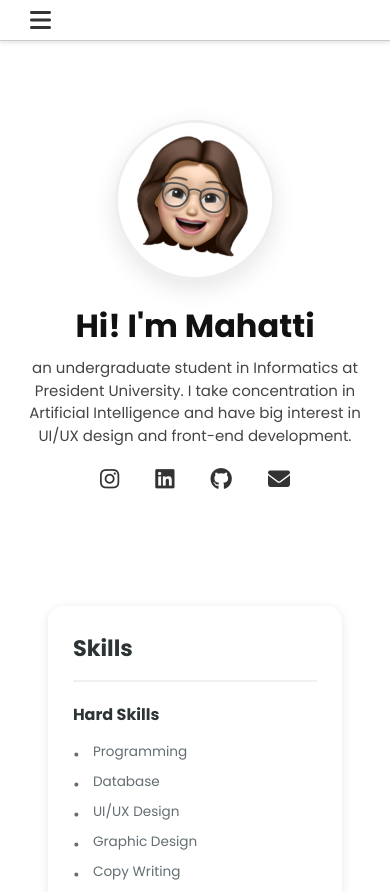
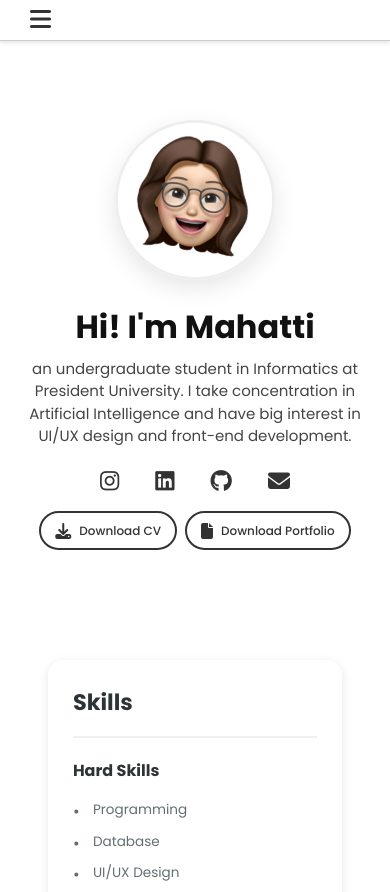
Before and after one commit to mahatti/mhtea-porto, a plain HTML site: page index.html in a window 390 px wide. Shown: the top 892 px of the page. Drawn offline with Linux system fonts and the light colour scheme.

Commit message:
download cv

```diff
--- a/index.html
+++ b/index.html
@@ -3,7 +3,9 @@
 
 <head>
   <meta charset="UTF-8" />
-  <meta name="viewport" content="width=device-width, initial-scale=1.0" />
+  <meta http-equiv="X-UA-Compatible" content="IE=edge" />
+  <meta name="viewport" content="width=device-width, initial-scale=1.0, shrink-to-fit=no" />
+  <meta name="format-detection" content="telephone=no" />
   <title>Mahatti Portfolio</title>
   <link rel="stylesheet" href="style.css" />
   <link href="https://cdnjs.cloudflare.com/ajax/libs/font-awesome/6.5.0/css/all.min.css" rel="stylesheet" />
@@ -47,7 +49,17 @@
         <a href="https://github.com/mahatti" target="_blank"><i class="fab fa-github"></i></a>
         <a href="mailto:mademahatti@gmail.com"><i class="fas fa-envelope"></i></a>
       </div>
-    </div>
+      <div class="download-buttons">
+        <a href="files/cv-mahatti.pdf" download="cv-mahatti.pdf" class="download-btn cv-btn">
+          <i class="fas fa-download"></i>
+          Download CV
+        </a>
+        <a href="files/porto-mahatti.pdf" download="porto-mahatti.pdf" class="download-btn portfolio-btn">
+          <i class="fa-solid fa-file"></i>
+          Download Portfolio
+        </a>
+      </div>
+          </div>
     <div class="image-section">
       <img src="img/mahatti-avatar.JPEG" alt="Mahatti Memoji" />
     </div>
@@ -474,6 +486,38 @@
 
   <section id="design" class="design">
     <h2>Design Portfolio</h2>
+
+    <!-- UI Design Portfolio Section -->
+    <div class="design-portfolio-section">
+      <div class="design-portfolio-title">UI Design Portofolio</div>
+      <div class="design-carousel">
+        <div class="design-carousel-item">
+          <img src="img-design-ui/7.png" alt="UI Design 1">
+        </div>
+        <div class="design-carousel-item">
+          <img src="img-design-ui/8.png" alt="UI Design 1">
+        </div>
+        <div class="design-carousel-item">
+          <img src="img-design-ui/9.png" alt="UI Design 1">
+        </div>
+        <div class="design-carousel-item">
+          <img src="img-design-ui/10.png" alt="UI Design 1">
+        </div>
+        <div class="design-carousel-item">
+          <img src="img-design-ui/11.png" alt="UI Design 1">
+        </div>
+        <div class="design-carousel-item">
+          <img src="img-design-ui/12.png" alt="UI Design 1">
+        </div>
+        <div class="design-carousel-item">
+          <img src="img-design-ui/13.png" alt="UI Design 1">
+        </div>
+        <div class="design-carousel-item">
+          <img src="img-design-ui/14.png" alt="UI Design 1">
+        </div>
+      </div>
+    </div>
+
     <!-- Graphic Design Portfolio Section -->
     <div class="design-portfolio-section">
       <div class="design-portfolio-title">Graphic Design Portofolio</div>
@@ -523,37 +567,9 @@
       </div>
     </div>
 
-    <!-- UI Design Portfolio Section -->
-    <div class="design-portfolio-section">
-      <div class="design-portfolio-title">UI Design Portofolio</div>
-      <div class="design-carousel">
-        <div class="design-carousel-item">
-          <img src="img-design-ui/7.png" alt="UI Design 1">
-        </div>
-        <div class="design-carousel-item">
-          <img src="img-design-ui/8.png" alt="UI Design 1">
-        </div>
-        <div class="design-carousel-item">
-          <img src="img-design-ui/9.png" alt="UI Design 1">
-        </div>
-        <div class="design-carousel-item">
-          <img src="img-design-ui/10.png" alt="UI Design 1">
-        </div>
-        <div class="design-carousel-item">
-          <img src="img-design-ui/11.png" alt="UI Design 1">
-        </div>
-        <div class="design-carousel-item">
-          <img src="img-design-ui/12.png" alt="UI Design 1">
-        </div>
-        <div class="design-carousel-item">
-          <img src="img-design-ui/13.png" alt="UI Design 1">
-        </div>
-        <div class="design-carousel-item">
-          <img src="img-design-ui/14.png" alt="UI Design 1">
-        </div>
-      </div>
-    </div>
   </section>
+
+
 
   <script src="porto-script.js"></script>
 </body>
--- a/porto-script.js
+++ b/porto-script.js
@@ -64,3 +64,45 @@ document.querySelectorAll('a[href^="#"]').forEach(anchor => {
     }
   });
 });
+
+// Force download for CV and Portfolio buttons
+document.addEventListener('DOMContentLoaded', function() {
+  const cvBtn = document.querySelector('.cv-btn');
+  const portfolioBtn = document.querySelector('.portfolio-btn');
+
+  if (cvBtn) {
+    cvBtn.addEventListener('click', function(e) {
+      e.preventDefault();
+      e.stopPropagation();
+
+      // Create a temporary link element
+      const link = document.createElement('a');
+      link.href = 'files/cv-mahatti.pdf';
+      link.download = 'cv-mahatti.pdf';
+      link.style.display = 'none';
+
+      // Append to body, click, and remove
+      document.body.appendChild(link);
+      link.click();
+      document.body.removeChild(link);
+    });
+  }
+
+  if (portfolioBtn) {
+    portfolioBtn.addEventListener('click', function(e) {
+      e.preventDefault();
+      e.stopPropagation();
+
+      // Create a temporary link element
+      const link = document.createElement('a');
+      link.href = 'files/porto-mahatti.pdf';
+      link.download = 'porto-mahatti.pdf';
+      link.style.display = 'none';
+
+      // Append to body, click, and remove
+      document.body.appendChild(link);
+      link.click();
+      document.body.removeChild(link);
+    });
+  }
+});
--- a/style.css
+++ b/style.css
@@ -1,7 +1,15 @@
+/* CSS Reset and Base Styles */
 * {
   margin: 0;
   padding: 0;
   box-sizing: border-box;
+}
+
+html {
+  line-height: 1.15;
+  -webkit-text-size-adjust: 100%;
+  text-size-adjust: 100%;
+  -ms-text-size-adjust: 100%;
 }
 
 body {
@@ -10,6 +18,12 @@ body {
   background-color: #fff;
   color: #111;
   padding-top: 60px;
+  line-height: 1.6;
+  -webkit-font-smoothing: antialiased;
+  -moz-osx-font-smoothing: grayscale;
+  margin: 0;
+  min-height: 100vh;
+  display: block;
 }
 
 header {
@@ -80,6 +94,64 @@ header {
 .social-icons a:hover {
   color: #000;
   transform: translateY(-2px);
+}
+
+.download-buttons {
+  display: flex;
+  gap: 15px;
+  margin-top: 20px;
+  flex-wrap: wrap;
+}
+
+.download-btn {
+  display: inline-flex;
+  align-items: center;
+  gap: 8px;
+  padding: 12px 20px;
+  background: transparent;
+  color: #333;
+  text-decoration: none;
+  border-radius: 25px;
+  font-weight: 500;
+  font-size: 14px;
+  transition: all 0.3s ease;
+  border: 2px solid #333;
+  cursor: pointer;
+}
+
+.download-btn:hover {
+  transform: translateY(-2px);
+  color: #000;
+  background: #f5f5f5;
+  border-color: #000;
+}
+
+.download-btn i {
+  font-size: 16px;
+}
+
+.cv-btn {
+  background: transparent;
+  color: #333;
+  border: 2px solid #333;
+}
+
+.cv-btn:hover {
+  color: #000;
+  background: #f5f5f5;
+  border-color: #000;
+}
+
+.portfolio-btn {
+  background: transparent;
+  color: #333;
+  border: 2px solid #333;
+}
+
+.portfolio-btn:hover {
+  color: #000;
+  background: #f5f5f5;
+  border-color: #000;
 }
 
 .image-section img {
@@ -687,6 +759,17 @@ header {
     margin-top: 16px;
   }
 
+  .download-buttons {
+    justify-content: center;
+    gap: 10px;
+    margin-top: 15px;
+  }
+
+  .download-btn {
+    padding: 10px 16px;
+    font-size: 13px;
+  }
+
   .image-section img {
     width: 200px;
   }
@@ -829,6 +912,16 @@ header {
   .text-section p {
     font-size: 15px;
     margin-bottom: 16px;
+  }
+
+  .download-buttons {
+    gap: 8px;
+    margin-top: 12px;
+  }
+
+  .download-btn {
+    padding: 8px 14px;
+    font-size: 12px;
   }
 
   .image-section img {
```
Also changed, not shown: 2 other files.
